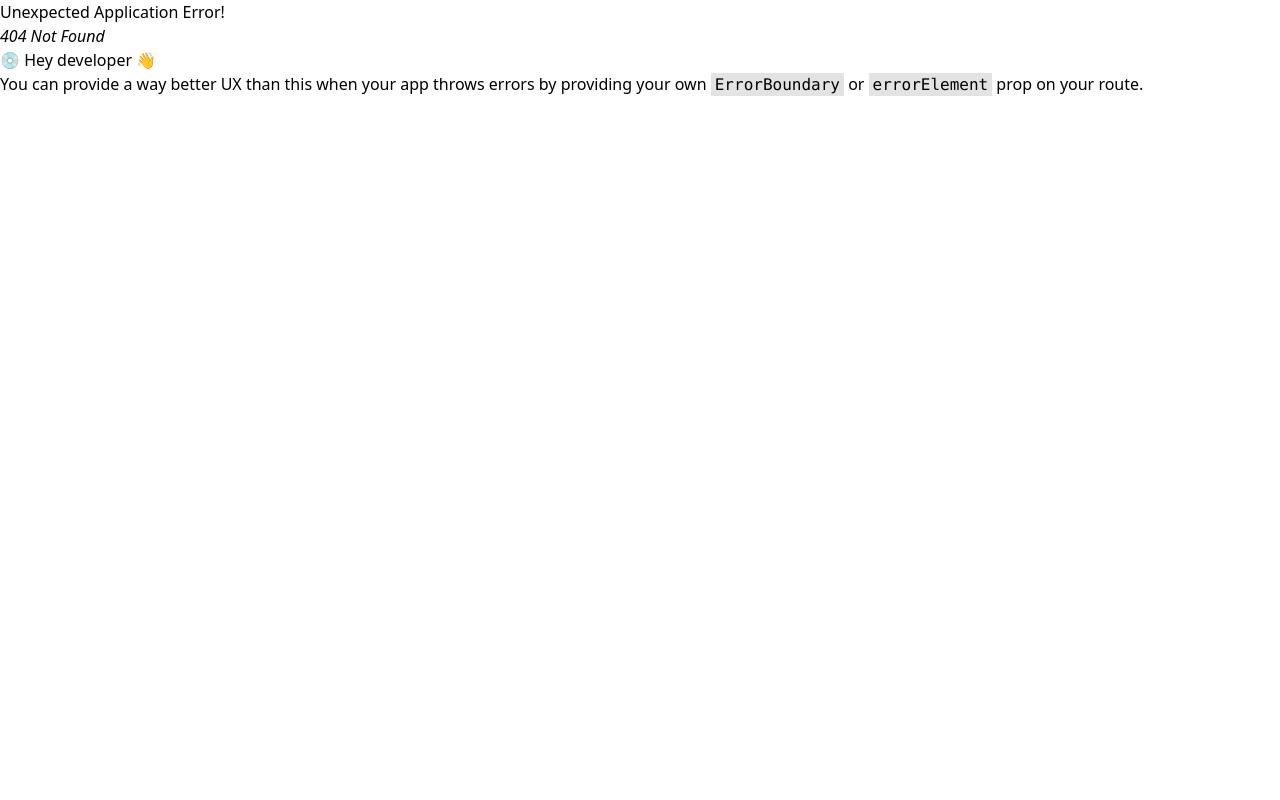
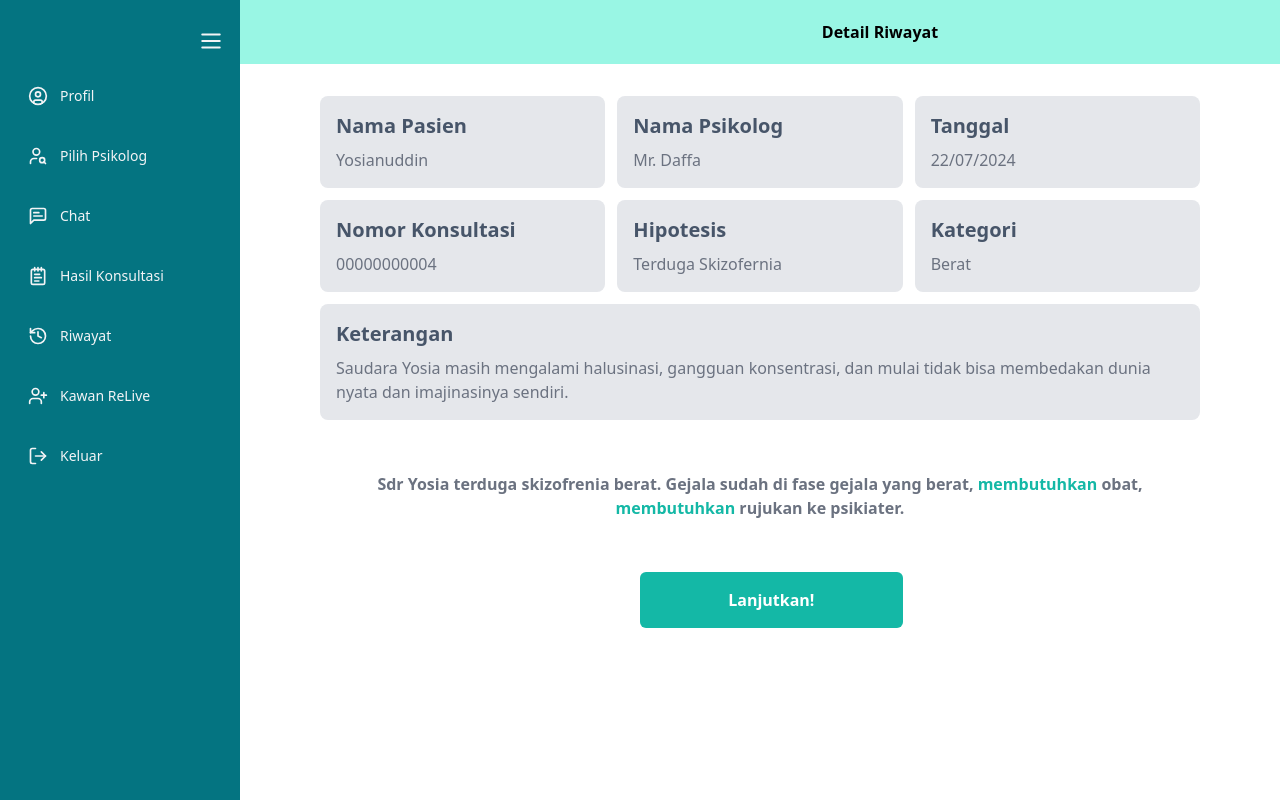
Before and after one commit to KahfiSmith/ReLive-Massive-Challenge-Frontend, a React (Vite) app: page /detail-riwayat in a window 1280 px wide. Before the commit this address had no page. Built offline with nearby package versions, Linux system fonts and the light colour scheme.

Commit message:
Add
Page detail-riwayat, DashboardUser DetailRiwayat, modified path /detail-riwayat

```diff
--- /dev/null
+++ b/src/components/DashboardUser/DetailRiwayat.jsx
@@ -0,0 +1,53 @@
+import Button from "../Layouts/Button";
+
+const DetailRiwayat = ({ open }) => {
+    return (
+        <div className="flex-grow" style={{marginLeft: open ? "240px" : "80px", transition: "margin-left 500ms ease-in-out",}}>
+            <div className="fixed w-full h-96 overflow-hidden">
+                <div className="w-full h-1/6 bg-teal-200 text-black font-semibold text-center content-center">
+                    <p>Detail Riwayat</p>
+                </div>
+            </div>
+            <div className="container mx-auto py-24 px-20">
+                <div className="grid sm:grid-cols-1 md:grid-cols-2 lg:grid-cols-3 gap-3">
+                    <div className="bg-gray-200 p-4 rounded-lg">
+                        <h2 className="text-xl font-semibold mb-2">Nama Pasien</h2>
+                        <p className="text-gray-500">Yosianuddin</p>
+                    </div>
+                    <div className="bg-gray-200 p-4 rounded-lg">
+                        <h2 className="text-xl font-semibold mb-2">Nama Psikolog</h2>
+                        <p className="text-gray-500">Mr. Daffa</p>
+                    </div>
+                    <div className="bg-gray-200 p-4 rounded-lg">
+                        <h2 className="text-xl font-semibold mb-2">Tanggal</h2>
+                        <p className="text-gray-500">22/07/2024</p>
+                    </div>
+                    <div className="bg-gray-200 p-4 rounded-lg">
+                        <h2 className="text-xl font-semibold mb-2">Nomor Konsultasi</h2>
+                        <p className="text-gray-500">00000000004</p>
+                    </div>
+                    <div className="bg-gray-200 p-4 rounded-lg">
+                        <h2 className="text-xl font-semibold mb-2">Hipotesis</h2>
+                        <p className="text-gray-500">Terduga Skizofernia</p>
+                    </div>
+                    <div className="bg-gray-200 p-4 rounded-lg">
+                        <h2 className="text-xl font-semibold mb-2">Kategori</h2>
+                        <p className="text-gray-500">Berat</p>
+                    </div>
+                    <div className="bg-gray-200 p-4 rounded-lg col-span-3">
+                        <h2 className="text-xl font-semibold mb-2">Keterangan</h2>
+                        <p className="text-gray-500">Saudara Yosia masih mengalami halusinasi, gangguan konsentrasi, dan mulai tidak bisa membedakan dunia nyata dan imajinasinya sendiri.</p>
+                    </div>
+                    <div className="text-center pt-10 rounded-lg col-span-3 text-gray-500 font-semibold">
+                        <p>Sdr Yosia terduga skizofrenia berat. Gejala sudah di fase gejala yang berat, <span className="text-teal-500">membutuhkan</span> obat, <span className="text-teal-500">membutuhkan</span> rujukan ke psikiater.</p>
+                    </div>
+                    <div className="ml-80 col-span-2">
+                        <Button variant="bg-teal-500">Lanjutkan!</Button>
+                    </div>
+                </div>
+            </div>
+        </div>
+    );
+};
+
+export default DetailRiwayat;
--- a/src/main.jsx
+++ b/src/main.jsx
@@ -10,6 +10,7 @@ import DashboardUser from "./pages/dashboardUser";
 import Artikel2 from "./pages/artikel2";
 import Artikel4 from "./pages/artikel4";
 import Artikel3 from "./pages/artikel3";
+import DetailRiwayat from "./pages/detail-riwayat";
 
 const router = createBrowserRouter([
   {
@@ -44,6 +45,10 @@ const router = createBrowserRouter([
     path: "/dashboard-user",
     element: <DashboardUser />,
   },
+  {
+    path: "/detail-riwayat",
+    element: <DetailRiwayat/>,
+  },
 ]);
 
 ReactDOM.createRoot(document.getElementById("root")).render(
--- /dev/null
+++ b/src/pages/detail-riwayat.jsx
@@ -0,0 +1,20 @@
+import { useEffect, useState } from "react";
+import Sidebar from "../components/Layouts/Sidebar";
+import DetailRiwayat from "../components/DashboardUser/DetailRiwayat";
+
+const Detail = () => {
+    const [open, setOpen] = useState(true);
+    useEffect(() => {
+        document.title = "Detail Riwayat";
+    }, []);
+    return (
+        <div className="min-h-screen text-slate-600">
+            <div className="flex bg-light">
+                <Sidebar open={open} setOpen={setOpen}/>
+                <DetailRiwayat open={open} />
+            </div>
+        </div>
+);
+}
+
+export default Detail;
```
